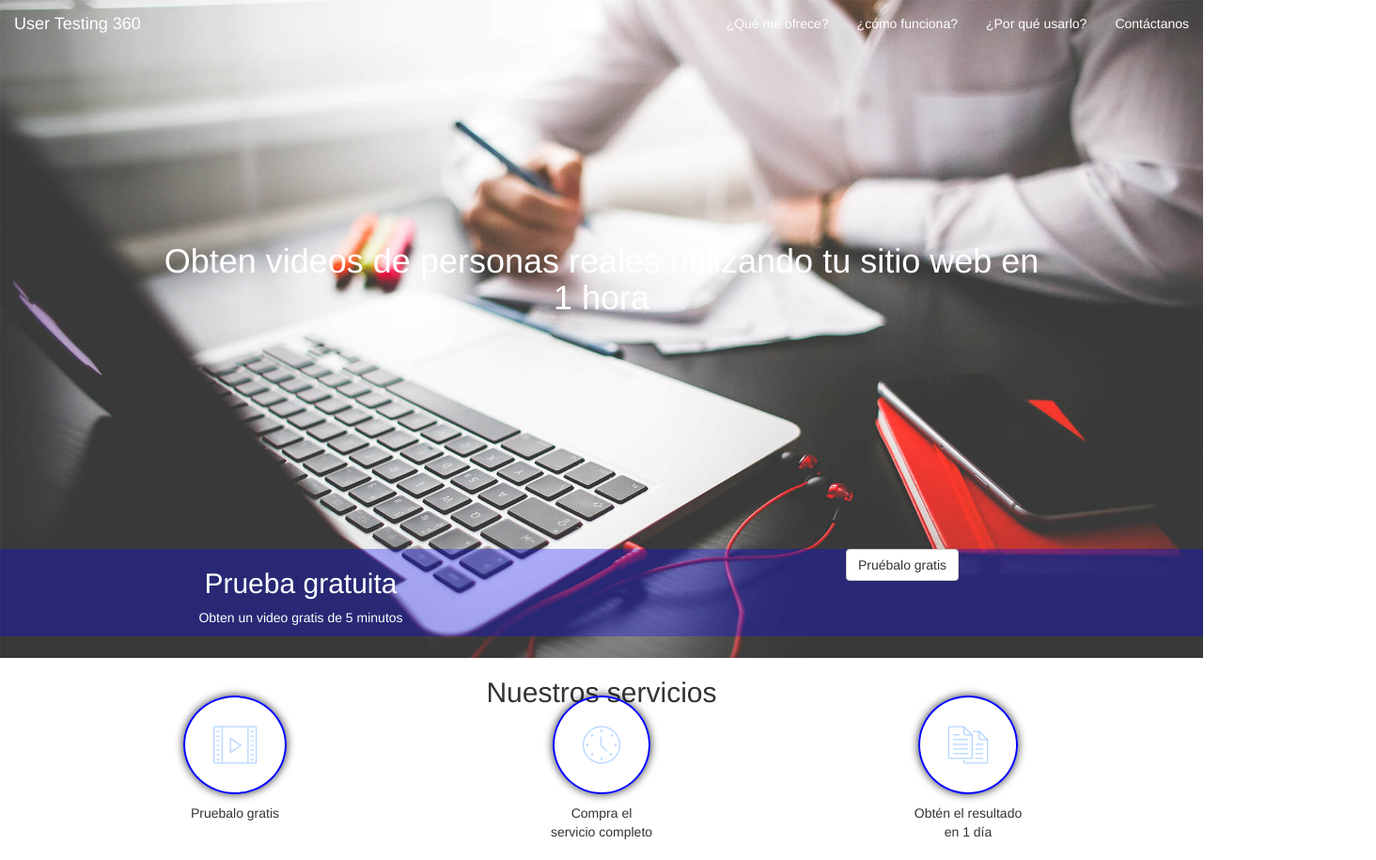
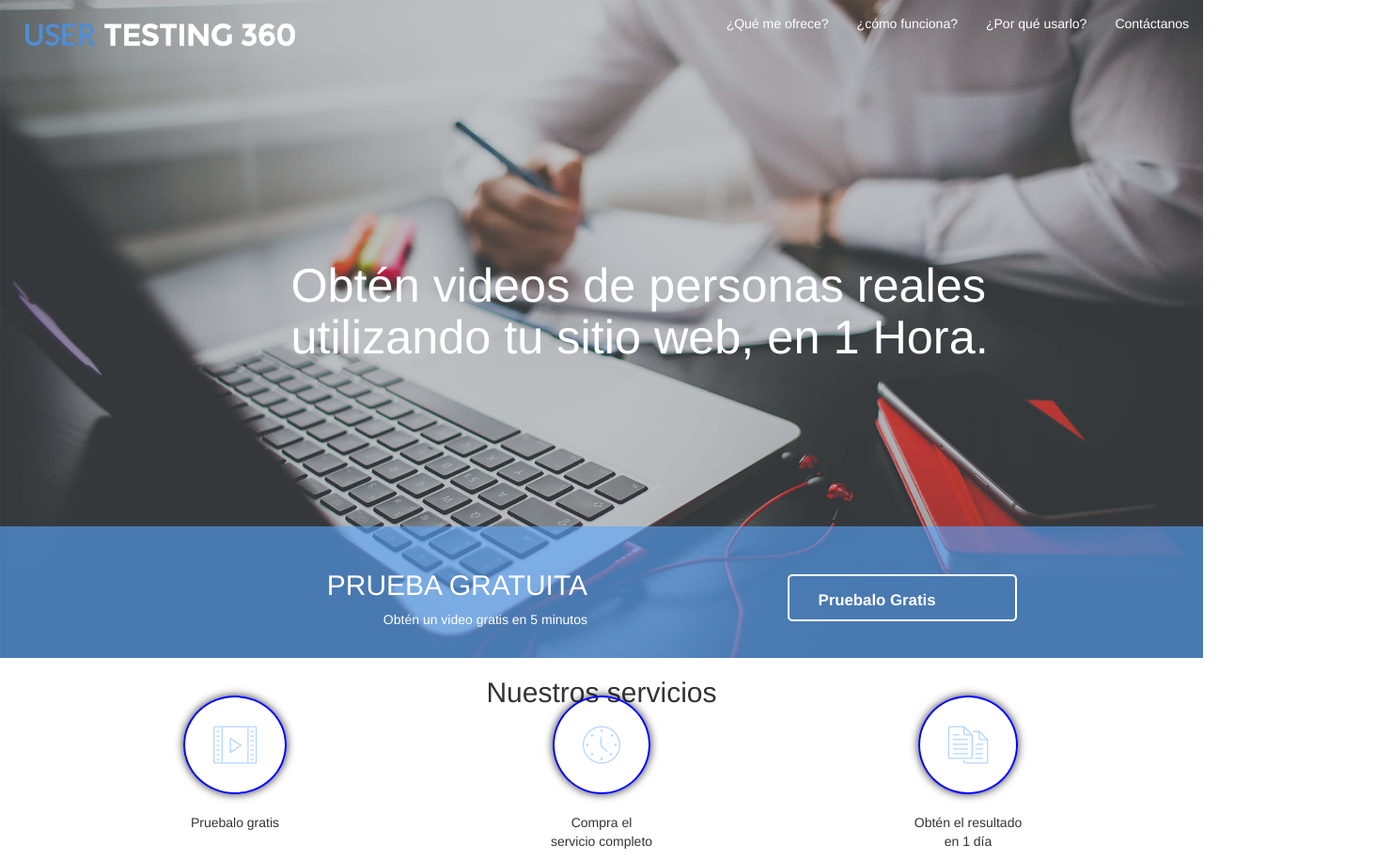
Before and after one commit to dunkel-cat/user-360, a plain HTML site: page index.html in a window 1280 px wide. Shown: the whole page at 94% size, 1464 px wide, since content can reach past the window. Drawn offline with Linux system fonts and the light colour scheme; files whose address does not match are found by name.

Commit message:
updating repo

```diff
--- a/css/main.css
+++ b/css/main.css
@@ -24,29 +24,75 @@
   color:white;
 }
 .navbar-inverse .navbar-nav > li > a:hover{
-  background-color:blue;
+  background-color:#68B4FF;
 }
 /*Banner*/
-.banner {
+.h2{
+  color: #68B4FF;
+  font-size: 250%;
+  margin: 5% 0;
+}
+.lista{
+  margin-left: 3%;
+}
+
+#menu{
+  background-color: rgba(255,255,255, 0.1);
+  border: none;
+  padding-bottom: 1%;
+}
+
+.menu .container-fluid .collapse #boton-menu li a{
+  color: white
+}
+.menu .container-fluid .collapse #boton-menu li a:hover{
+  background-color: #538ACC;
+}
+/* ------banner --------- */
+.banner{
+  background-image: url(../image/large.jpg);
+  background-size: cover;
+  position: relative;
+}
+.title-banner{
+  background-color: rgba(42, 53, 65,0.3);
   height: 700px;
-  background: url(../image/large.jpg) top center;
-  background-size: 100%;
-  background-repeat: no-repeat;
+  padding: 20% 23%;
 }
-.title{
-  padding: 19% 12%;
+.title-banner h1{
+  font-size: 360%
 }
-.blue{
-  background-color: rgba(0, 0, 255, 0.3);
- position: absolute;
- width: 100%;
- margin-bottom: ;
+/* ------ Header: Section : franja-azul --------- */
+#franja-azul{
+  background-color: rgba(88,165,255,0.6);
+  width: 100%;
+  height: 20%;
+  margin-top: 14px;
+  position: absolute;
+  left: 0;
+  bottom: 0;
+  padding-top: 2%;
 }
-.opacidad {
-   background-color: rgba(128,128,128,.4);
-   height: 100%;
-   position:relative;
+div.boton1{
+  width: 40%;
+  height: 50px;
+  padding: 2.3% 0 0 5%;
+  border: 2px solid #fff;
+  border-radius: 5px;
+  margin:0 auto;
+  margin-bottom: 12px;
+  margin-top: 25px;
+  font-weight: bold;
+  font-size: 120%;
 }
+div.boton1:hover{
+  background-color: #395FA7;
+}
+div.boton1 a:hover{
+  color: #fff;
+  text-decoration: none;
+}
+
 /*servicios*/
 .ico{
 border:2px solid blue;
@@ -66,7 +112,8 @@ color:#b3d4ff;
 }
 .iconos{
   padding:30px;
+  margin-top:30px;
 }
 .text-video, .text-reloj, .text-papel{
-  padding-top: 40px;
+  padding-top: 50px;
 }
--- a/index.html
+++ b/index.html
@@ -14,8 +14,8 @@
 	<body>
     <!-- Banner -->
     <header>
-    <section class="section1 banner">
-     <nav class="navbar transparent navbar-inverse navbar-fixed-top">
+    <section class="menu">
+     <nav class="navbar transparent navbar-inverse navbar-fixed-top" id="menu">
         <div class="container-fluid">
             <!-- Brand and toggle get grouped for better mobile display -->
             <div class="navbar-header">
@@ -25,7 +25,7 @@
                     <span class="icon-bar"></span>
                     <span class="icon-bar"></span>
                 </button>
-                <a class="navbar-brand" href="#">User Testing 360</a>
+                <a class="navbar-brand" href="#"><img src="image/user-r.png"></a>
             </div>
             <!-- Collect the nav links, forms, and other content for toggling -->
             <div class="collapse navbar-collapse" id="bs-example-navbar-collapse-1">
@@ -40,21 +40,30 @@
             </div><!-- /.navbar-collapse -->
         </div><!-- /.container-fluid -->
     </nav>
-		<div class="text-banner text-center opacidad">
+    </section>
+    <section class="banner img-responsive">
+            <div class="title-banner">
+                <div class="container">
+                <h1 class="text-white">Obtén videos de personas reales
+                <br>utilizando tu sitio web, en 1 Hora.</h1>
+                </div>
+            </div>
+            <section id="franja-azul" class="text-white">
             <div class="container-fluid">
-				<h1 class="text-white text-bold pd-5-10 title">Obten videos de personas reales utilizando tu sitio web en 1 hora </h1>
                 <div class="row">
-                        <div class="blue">
-					       <div class="col-md-6">
-						      <h2 class="text-center text-white">Prueba gratuita</h2>
-						      <p class="text-center text-white">Obten un video gratis de 5 minutos </p>
+                    <div class="col-md-6 text-right">
+                        <h2>PRUEBA GRATUITA</h2>
+                        <p>Obtén un video gratis en 5 minutos</p>
                     </div>
                     <div class="col-md-6">
-						<button type="button" class="btn btn-default">Pruébalo gratis</button>
+                        <div class="boton1">
+                            <a class="text-white" href="#">Pruebalo Gratis</a>
                         </div>
                     </div>
                 </div>
             </div>
+        </section>
+        </section>
     </header>
         <!--Nuestros Servicios -->
     <section>
```
Lines whose indentation alone changed are shown as unchanged.
